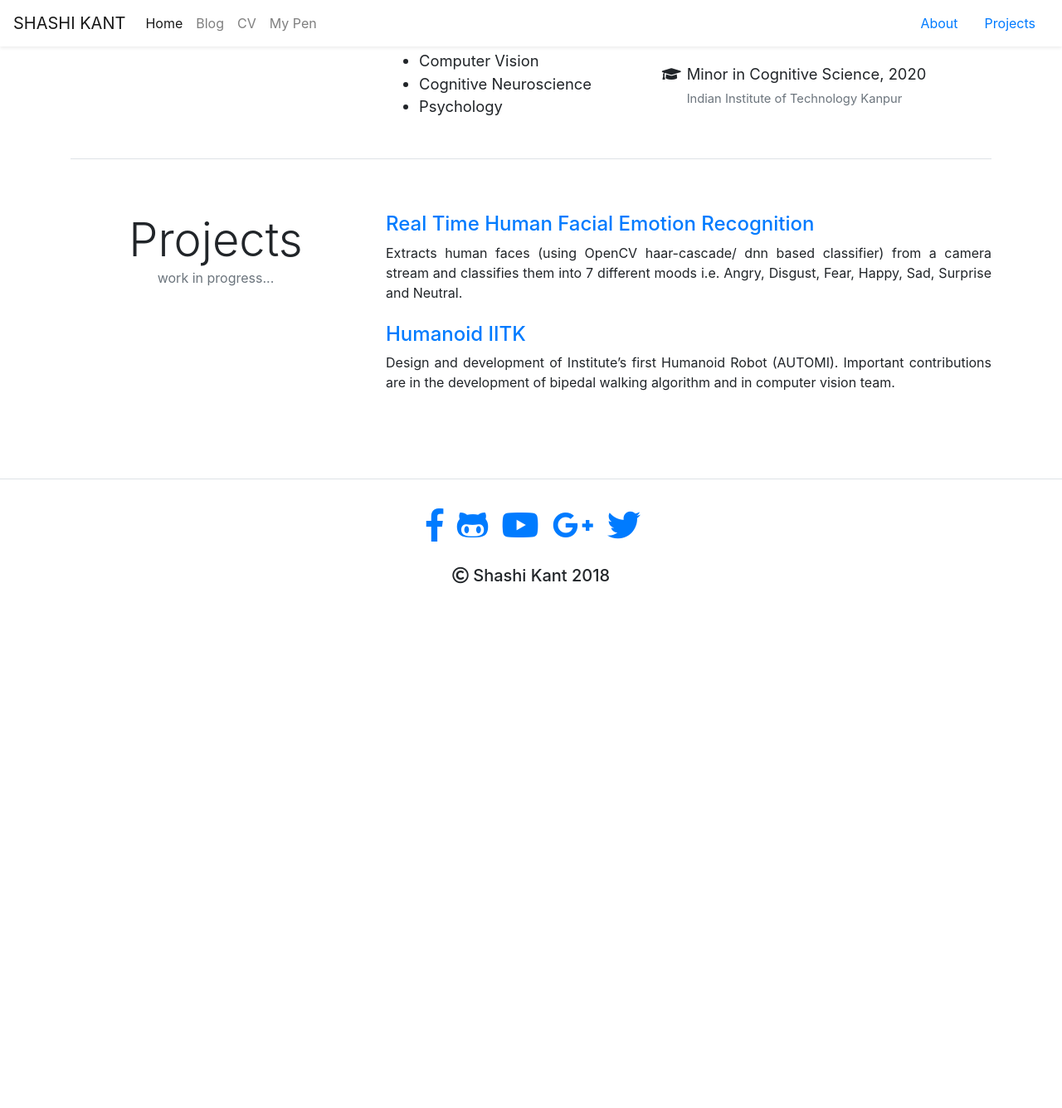
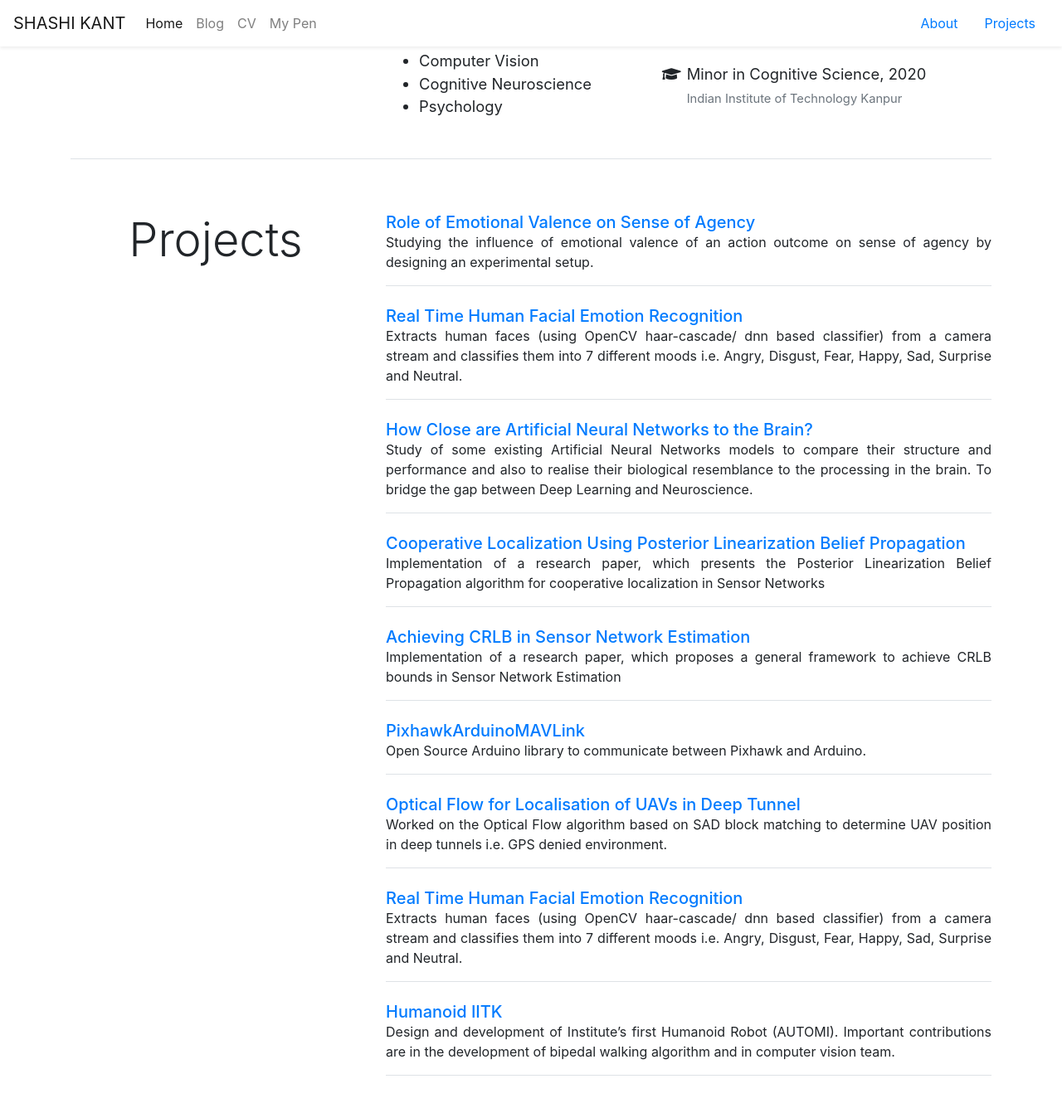
Before and after one commit to shashikg/shashikg.github.io, a Jekyll site: the page built from index.html, in a window 1280 px wide and 1400 px high, scrolled down 496 px. Shown: the top 1336 px of the window at 83% size. Built offline with Jekyll 4.4.1, drawn with Linux system fonts in a browser that asks for light colours; nearby versions of some CDN libraries; before the commit the page ends 1242 px from its top, so only the background shows below that.

Commit message:
added projects

```diff
--- a/_sass/_base.scss
+++ b/_sass/_base.scss
@@ -29,7 +29,7 @@
   margin-bottom: 0;
 }
 .project-content {
-  padding-top: 0.5rem;
+  // padding-top: 0.2rem;
   font-size: 1rem;
   text-align: justify;
   text-justify: inter-word;
--- a/index.html
+++ b/index.html
@@ -69,16 +69,16 @@
 <div class="row">
   <div class="col-xs-12 col-md-4 portrait">
     <h1 class="post-title display-4">Projects</h1>
-    <p class="text-muted">work in progress...</p>
+    <!-- <p class="text-muted">work in progress...</p> -->
     <br><br>
   </div>
 
   <div class="col-xs-12 col-md-8">
     {% for projects in site.categories.projects %}
-      <div class="project">
+      <div class="project border-bottom">
         <div class="project-header">
           <a href="{{ site.baseurl }}{{ projects.url }}" target="_blank" class="project-footer">
-            <h4 class="project-title">{{ projects.title }}</h4>
+            <h5 class="project-title">{{ projects.title }}</h5>
           </a>
           <!-- <h4 class="project-date"><small class="text-muted">{{ post.date | date: "%B %-d, %Y" }}</small></h4> -->
         </div>
--- /dev/null
+++ b/projects/_posts/2018-06-01-Optical-Flow-for-Localisation-of-UAVs-in-Deep-Tunnel.md
@@ -0,0 +1,11 @@
+---
+layout: post
+title: Optical Flow for Localisation of UAVs in Deep Tunnel
+abstract: Worked on the Optical Flow algorithm based on SAD block matching to determine UAV position in deep tunnels i.e. GPS denied environment.
+---
+- Worked on the Optical Flow algorithm based on SAD block matching to determine UAV position in
+deep tunnels i.e. GPS denied environment (coded in python, for actual prototype PX4FLOW was used )
+- Developed a self-prediction based algorithm to correct the errors in inconsistent flow calculation
+- Performed various experiments to collect data samples to measure and analyse performance
+- Worked on implementing Extended Kalman Filter to use acceleration data to improve accuracy
+- Demo Paper accepted at IEEE Consumer Communications & Networking Conference, Las Vegas, USA
--- /dev/null
+++ b/projects/_posts/2018-06-01-PixhawkArduinoMAVLink.md
@@ -0,0 +1,8 @@
+---
+layout: post
+title: PixhawkArduinoMAVLink
+abstract:  Open Source Arduino library to communicate between Pixhawk and Arduino.
+---
+Library for using Arduino to recieve Pixhawk's sensor data as well as some other usefull data which you might need.
+- Developed an Open Source Arduino library to communicate between Pixhawk and Arduino
+- Used MAVLink messaging protocol to create the communication
--- /dev/null
+++ b/projects/_posts/2018-09-01-Achieving-CRLB-in-Sensor-Network-Estimation.md
@@ -0,0 +1,8 @@
+---
+layout: post
+title: Achieving CRLB in Sensor Network Estimation
+abstract: Implementation of a research paper, which proposes a general framework to achieve CRLB bounds in Sensor Network Estimation
+---
+Wireless sensor networks attract novel applications in diverse fields of life and sci- ence every day. Numerous open challenges related to energy consumption, accurate synchronization and communication often overshadows the main reason for the WSN systems development, i.e., accurate estimation of parameters used in decision mak- ing process.Parametric estimation is one of crucial problems. Better strategies for parametric estimation in sensor networks with achievable bounds.
+- Implementation of a research paper, which proposes a general framework to achieve CRLB bounds
+- Successfuly implemented the proposed method in MATLAB to produce the results
--- /dev/null
+++ b/projects/_posts/2018-09-01-Cooperative-Localization-Using-PLBP.md
@@ -0,0 +1,9 @@
+---
+layout: post
+title: Cooperative Localization Using Posterior Linearization Belief Propagation
+abstract: Implementation of a research paper, which presents the Posterior Linearization Belief Propagation algorithm for cooperative localization in Sensor Networks
+---
+- Implementation of a research paper, which presents the PLBP algorithm for cooperative localization
+- Learned about and implemented Statistical Linear Regression using unscented transform on a
+chosen sets of sigma points to linearise the proposed non-linear model.
+- Implemented the Belief Propagation algorithm to infer the marginals for different sensor nodes.
--- /dev/null
+++ b/projects/_posts/2018-09-01-How-Close-are-Artificial-Neural-Networks-to-the-Brain.md
@@ -0,0 +1,8 @@
+---
+layout: post
+title: How Close are Artificial Neural Networks to the Brain?
+abstract: Study of some existing Artificial Neural Networks models to compare their structure and performance and also to realise their biological resemblance to the processing in the brain. To bridge the gap between Deep Learning and Neuroscience.
+---
+Artificial Neural Networks were modelled after deriving analogies from the structure of brain in hope of getting close to do things in the way how our brain does and hoping it to give a good set of results on tasks which brain performs well. Several anologies has been developed and are performing incredibly well in their domain. But neuroscientists have mostly criticised about ANN and Deep Learning models as to be just a bunch of computation with nothing as close to how real brain works. So, here we tried to answer about this critisim by analysing the already existing models and relating their closeness to the brain.
+
+We started with the study of Conventional NN, CNN and RNN model and evaluated them on MNIST digit dataset to draw some conclusion on their functioning. We performed rigurous training of several CNN and RNN model to achieve some remarkable test-set performances and drawn some important conclusions based on their implementation. We then proceeded to study about neural information processing in brain i.e how information are carried in human brain from one neuron to another and learning is carried in the brain. How analogies were made on this which led to the develpment of ANN. Next we will discuss about the controversies and shortcomings of present models. Then we performed a short survey of present research which were going on to overcome the shortcomings and develope a more biologically plausible Deep Learning models. Finally, at the end we will propose an model which is developed on the basis of biological principles with a hope to gear toward a more scalable Deep Learning algorithms and to bridge the gap between Deep Learning and Neuroscience
--- /dev/null
+++ b/projects/_posts/2018-11-01-Real-Time-Human-Facial-Emotion-Recognition.md
@@ -0,0 +1,10 @@
+---
+layout: post
+title: Real Time Human Facial Emotion Recognition
+tags: [test, sample]
+abstract: Extracts human faces (using OpenCV haar-cascade/ dnn based classifier) from a camera stream and classifies them into 7 different moods i.e. Angry, Disgust, Fear, Happy, Sad, Surprise and Neutral.
+---
+- Extracts human faces (using OpenCV haar-cascade/ dnn based classifier) from a camera stream and
+classifies them into 7 different moods i.e. Angry, Disgust, Fear, Happy, Sad, Surprise and Neutral
+- CNN classifier (with ensemble) was designed, which was trained on the ICML 2013 dataset of Facial
+Expression Recognition Challenge on kaggle to achieve an accuracy of ~65.34% on the private test data
--- /dev/null
+++ b/projects/_posts/2018-12-01-Role-of-Emotional-Valence-on-Sense-of-Agency.md
@@ -0,0 +1,6 @@
+---
+layout: post
+title: Role of Emotional Valence on Sense of Agency
+abstract: Studying the influence of emotional valence of an action outcome on sense of agency by designing an experimental setup.
+---
+Studying the influence of emotional valence of an action outcome on sense of agency by designing an experimental setup.
```
Also changed, not shown: projects/_posts/2016-12-01-humanoid-iitk.md (renamed from projects/_posts/2013-11-30-project-1.md, +0 -1 lines), projects/_posts/2017-03-01-SLCOM.md (renamed from projects/_posts/2014-11-30-project-2.md).
